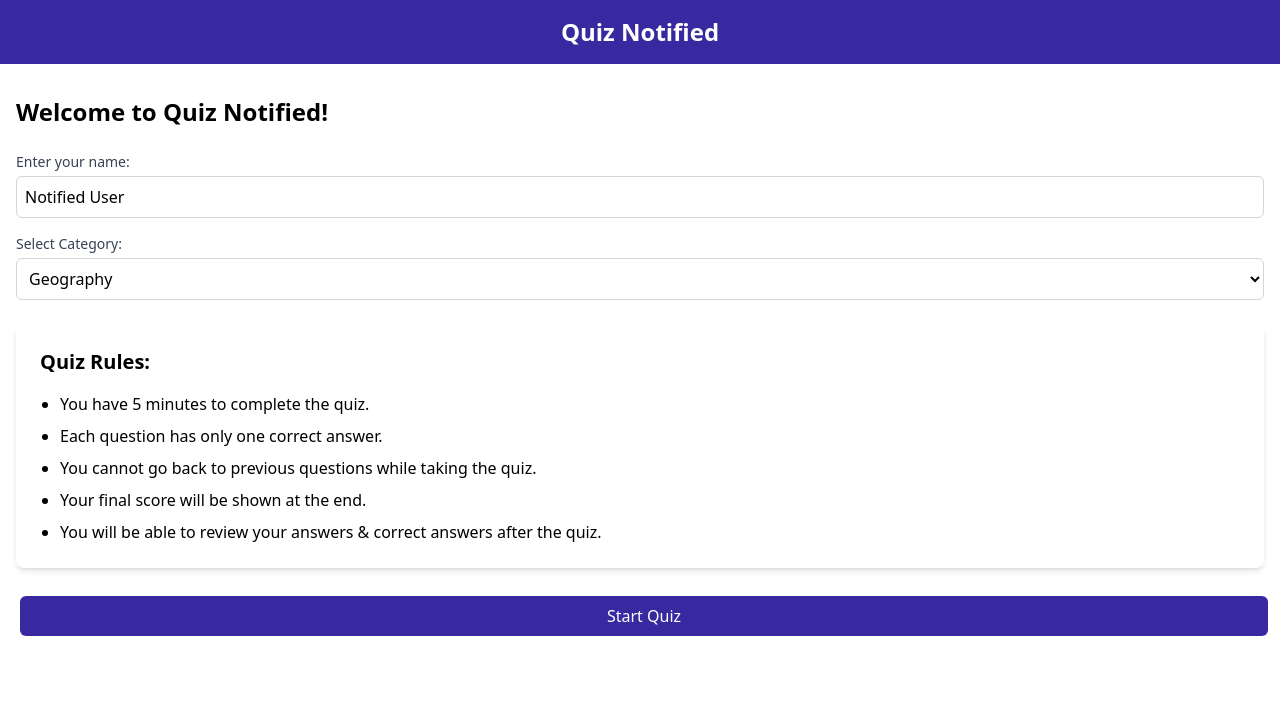
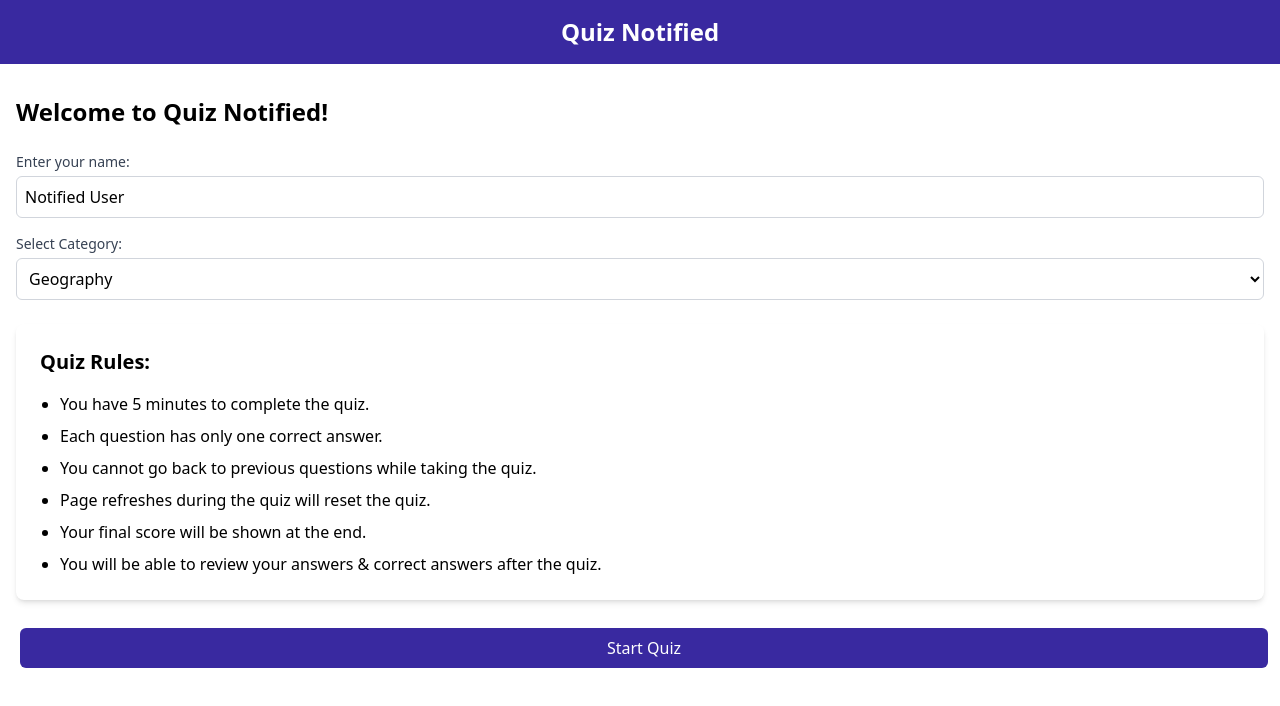
Before and after one commit to manishsingh0210/quiz-app-angular, an Angular app: page / in a window 1280 px wide. Shown: the top 706 px of the page. Built offline with nearby package versions, Linux system fonts and the light colour scheme.

Commit message:
feat(intro): Update quiz rules

```diff
--- a/src/app/components/intro/intro.component.html
+++ b/src/app/components/intro/intro.component.html
@@ -19,6 +19,7 @@
             <li>You have 5 minutes to complete the quiz.</li>
             <li>Each question has only one correct answer.</li>
             <li>You cannot go back to previous questions while taking the quiz.</li>
+            <li>Page refreshes during the quiz will reset the quiz.</li>
             <li>Your final score will be shown at the end.</li>
             <li>You will be able to review your answers & correct answers after the quiz.</li>
         </ul>
```
